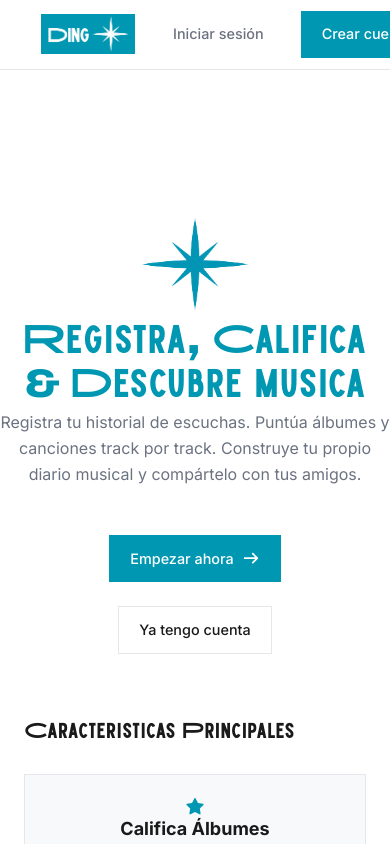
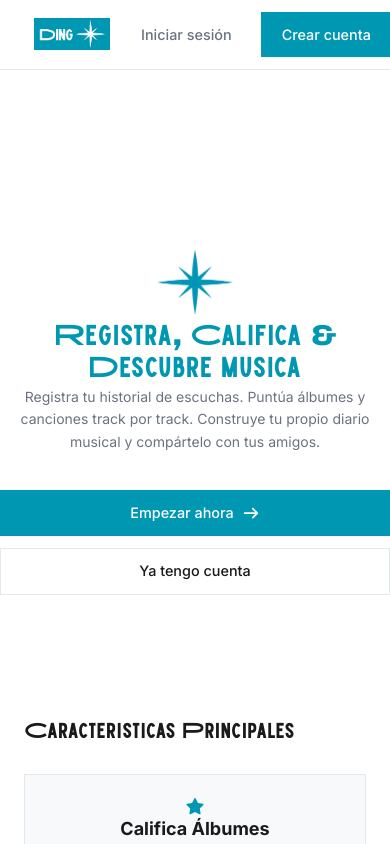
Before and after one commit to englszz/DING, a Next.js app: page / in a window 390 px wide. Shown: the top 844 px of the page. Built offline with nearby package versions, Linux system fonts and the light colour scheme; no server answers.

Commit message:
Fix: responsive landing page for mobile - nav, hero, buttons

```diff
--- a/app/globals.css
+++ b/app/globals.css
@@ -88,6 +88,14 @@ body {
   transition: all 0.15s ease;
   white-space: nowrap;
   text-decoration: none;
+}
+
+@media (max-width: 380px) {
+  .btn {
+    padding: 10px 14px;
+    font-size: 0.8rem;
+    gap: 6px;
+  }
 }
 
 /* Primary CTA Button: Teal background (Max 1 per screen) */
--- a/app/page.tsx
+++ b/app/page.tsx
@@ -25,12 +25,12 @@ export default async function LandingPage() {
         <nav className="nav">
           <div className="page-container w-full flex items-center justify-between">
             <Link href="/" className="flex items-center gap-3">
-              <div className="relative h-10 w-32 flex-shrink-0">
+              <div className="relative h-8 w-24 sm:h-10 sm:w-32 flex-shrink-0">
                 <Image src="/assets/logo2.png" alt="DING logo" fill sizes="128px" className="object-contain" priority />
               </div>
             </Link>
-            <div className="flex items-center gap-4 font-medium">
-              <Link href="/dashboard" className="btn btn-primary text-sm">
+            <div className="flex items-center gap-2 sm:gap-4 font-medium">
+              <Link href="/dashboard" className="btn btn-primary text-xs sm:text-sm px-2 sm:px-4">
                 Mi diario
                 <FontAwesomeIcon icon={faArrowRight} />
               </Link>
@@ -39,33 +39,33 @@ export default async function LandingPage() {
         </nav>
 
         <section
-          className="relative flex flex-col items-center justify-center min-h-[85vh] px-6 pb-24"
-          style={{ paddingTop: "145px" }}
+          className="relative flex flex-col items-center justify-center min-h-[85vh] px-5 sm:px-6 pb-24"
+          style={{ paddingTop: "120px" }}
         >
           <div className="relative z-10 flex flex-col items-center text-center max-w-4xl">
-            <div className="mb-8 flex flex-col items-center">
-              <div className="relative w-28 h-28 mx-auto mb-4">
+            <div className="mb-6 sm:mb-8 flex flex-col items-center">
+              <div className="relative w-20 h-20 sm:w-28 sm:h-28 mx-auto mb-4">
                 <Image src="/assets/icon-blue.png" alt="DING Star Icon" fill sizes="112px" className="object-contain" priority />
               </div>
             </div>
 
             <h1
-              className="font-display text-teal mb-6"
-              style={{ fontSize: "clamp(2.5rem, 6.5vw, 5rem)", lineHeight: 1.1 }}
+              className="font-display text-teal mb-4 sm:mb-6"
+              style={{ fontSize: "clamp(1.8rem, 6.5vw, 5rem)", lineHeight: 1.1 }}
             >
               Tu diario musical te espEra
             </h1>
 
-            <p className="text-muted max-w-2xl text-base md:text-lg leading-relaxed">
+            <p className="text-muted max-w-2xl text-sm sm:text-base md:text-lg leading-relaxed px-2">
               Continúa registrando tus escuchas, calificando álbumes y construyendo tu historial musical.
             </p>
 
-            <div className="flex flex-col sm:flex-row items-center gap-6" style={{ marginTop: "48px" }}>
-              <Link href="/dashboard" className="btn btn-primary text-base py-3.5 px-8 font-medium">
+            <div className="flex flex-col sm:flex-row items-center gap-3 sm:gap-6 w-full sm:w-auto" style={{ marginTop: "36px" }}>
+              <Link href="/dashboard" className="btn btn-primary text-sm sm:text-base py-3 px-6 sm:py-3.5 sm:px-8 font-medium w-full sm:w-auto justify-center">
                 <span>Ir a mi diario</span>
                 <FontAwesomeIcon icon={faArrowRight} />
               </Link>
-              <Link href="/search" className="btn btn-outline text-base py-3.5 px-8 font-medium">
+              <Link href="/search" className="btn btn-outline text-sm sm:text-base py-3 px-6 sm:py-3.5 sm:px-8 font-medium w-full sm:w-auto justify-center">
                 <span>Buscar álbumes</span>
               </Link>
             </div>
@@ -110,51 +110,51 @@ export default async function LandingPage() {
   );
 }
 
-// Public landing
+  // Public landing
   return (
     <main className="min-h-screen bg-[var(--color-bg)] text-[var(--color-text)]">
       <nav className="nav">
         <div className="page-container w-full flex items-center justify-between">
           <Link href="/" className="flex items-center gap-3">
-            <div className="relative h-10 w-32 flex-shrink-0">
+            <div className="relative h-8 w-24 sm:h-10 sm:w-32 flex-shrink-0">
               <Image src="/assets/logo2.png" alt="DING logo" fill sizes="128px" className="object-contain" priority />
             </div>
           </Link>
-          <div className="flex items-center gap-4 font-medium">
-            <Link href="/login" className="btn btn-ghost text-sm">Iniciar sesión</Link>
-            <Link href="/register" className="btn btn-primary text-sm">Crear cuenta</Link>
+          <div className="flex items-center gap-2 sm:gap-4 font-medium">
+            <Link href="/login" className="btn btn-ghost text-xs sm:text-sm px-2 sm:px-4">Iniciar sesión</Link>
+            <Link href="/register" className="btn btn-primary text-xs sm:text-sm px-2 sm:px-4">Crear cuenta</Link>
           </div>
         </div>
       </nav>
 
       <section
-        className="relative flex flex-col items-center justify-center min-h-[85vh] px-6 pb-24"
-        style={{ paddingTop: "145px" }}
+        className="relative flex flex-col items-center justify-center min-h-[85vh] px-5 sm:px-6 pb-24"
+        style={{ paddingTop: "120px" }}
       >
         <div className="relative z-10 flex flex-col items-center text-center max-w-4xl">
-          <div className="mb-8 flex flex-col items-center">
-            <div className="relative w-28 h-28 mx-auto mb-4">
+          <div className="mb-6 sm:mb-8 flex flex-col items-center">
+            <div className="relative w-20 h-20 sm:w-28 sm:h-28 mx-auto mb-4">
               <Image src="/assets/icon-blue.png" alt="DING Star Icon" fill sizes="112px" className="object-contain" priority />
             </div>
           </div>
 
           <h1
-            className="font-display text-teal mb-6"
-            style={{ fontSize: "clamp(2.5rem, 6.5vw, 5rem)", lineHeight: 1.1 }}
+            className="font-display text-teal mb-4 sm:mb-6"
+            style={{ fontSize: "clamp(1.8rem, 6.5vw, 5rem)", lineHeight: 1.1 }}
           >
             Registra, Califica & Descubre música
           </h1>
 
-          <p className="text-muted max-w-2xl text-base md:text-lg leading-relaxed">
+          <p className="text-muted max-w-2xl text-sm sm:text-base md:text-lg leading-relaxed px-2">
             Registra tu historial de escuchas. Puntúa álbumes y canciones track por track. Construye tu propio diario musical y compártelo con tus amigos.
           </p>
 
-          <div className="flex flex-col sm:flex-row items-center gap-6" style={{ marginTop: "48px" }}>
-            <Link href="/register" className="btn btn-primary text-base py-3.5 px-8 font-medium">
+          <div className="flex flex-col sm:flex-row items-center gap-3 sm:gap-6 w-full sm:w-auto" style={{ marginTop: "36px" }}>
+            <Link href="/register" className="btn btn-primary text-sm sm:text-base py-3 px-6 sm:py-3.5 sm:px-8 font-medium w-full sm:w-auto justify-center">
               <span>Empezar ahora</span>
               <FontAwesomeIcon icon={faArrowRight} />
             </Link>
-            <Link href="/login" className="btn btn-outline text-base py-3.5 px-8 font-medium">
+            <Link href="/login" className="btn btn-outline text-sm sm:text-base py-3 px-6 sm:py-3.5 sm:px-8 font-medium w-full sm:w-auto justify-center">
               <span>Ya tengo cuenta</span>
             </Link>
           </div>
```
